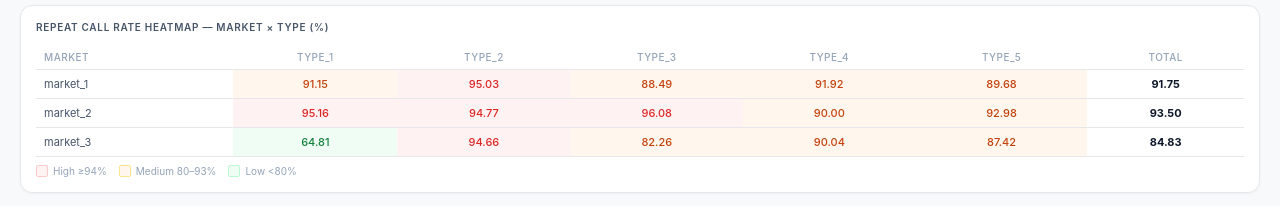
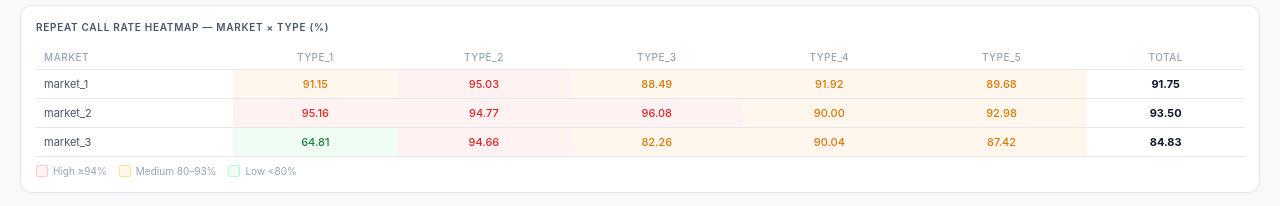
Before and after one commit to xyannca/data-portfolio, a Next.js app: page /clearsight in a window 1280 px wide. Shown: the part 863-1069 px from the top of the page. Built offline with nearby package versions, Linux system fonts and the light colour scheme.

Commit message:
adjust ai-project.

```diff
--- a/app/clearsight/page.tsx
+++ b/app/clearsight/page.tsx
@@ -365,7 +365,7 @@ export default function ClearSightPage() {
   };
 
   function heatmapRate(mkt: string, tp: string) { const d = filtered.filter(r => r.market === mkt && r.type === tp); return d.length ? avgR(d) : null; }
-  function heatmapClass(v: number): React.CSSProperties { return v >= 94 ? { background: "#fef2f2", color: "#dc2626" } : v >= 80 ? { background: "#fff7ed", color: "#c2410c" } : { background: "#f0fdf4", color: "#15803d" }; }
+  function heatmapClass(v: number): React.CSSProperties { return v >= 94 ? { background: "#fef2f2", color: "#dc2626" } : v >= 80 ? { background: "#fff7ed", color: "#d97706" } : { background: "#f0fdf4", color: "#15803d" }; }
 
   return (
     <div style={{ fontFamily: "Inter, sans-serif", background: "#f8f9fa", minHeight: "100vh", color: "#0f172a",  maxWidth: 1400, margin: "0 auto" }} className="clearsight-wrapper">
```
